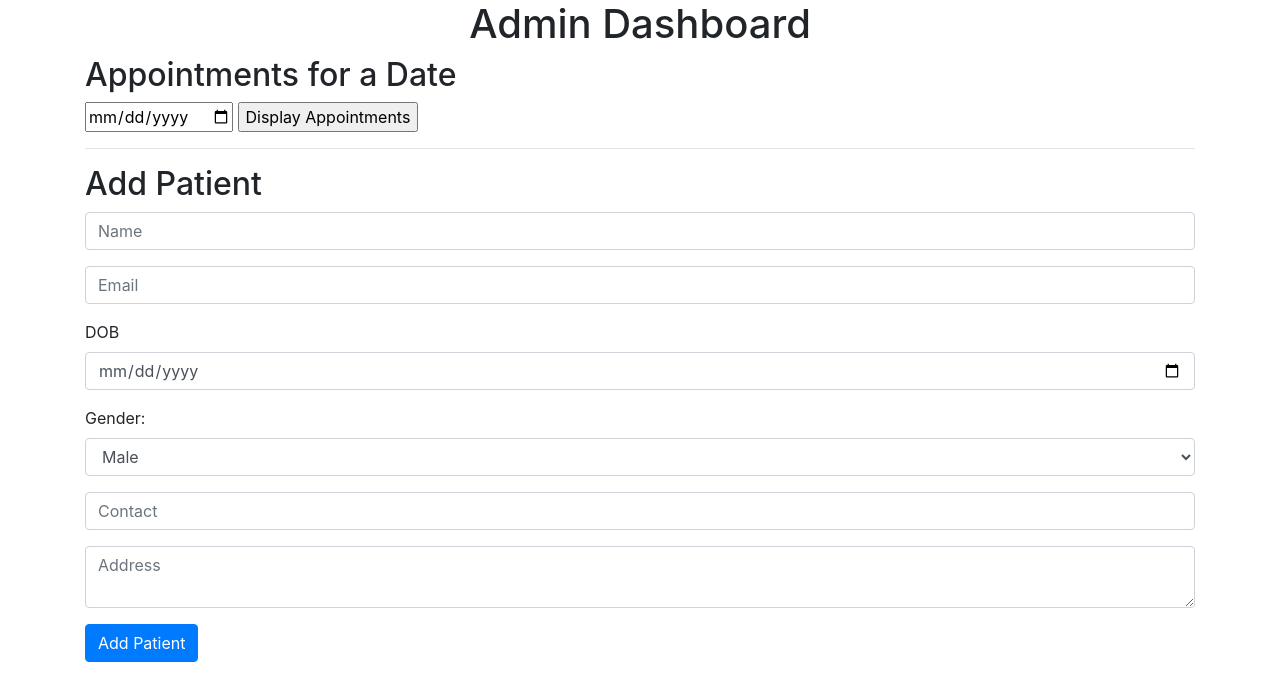
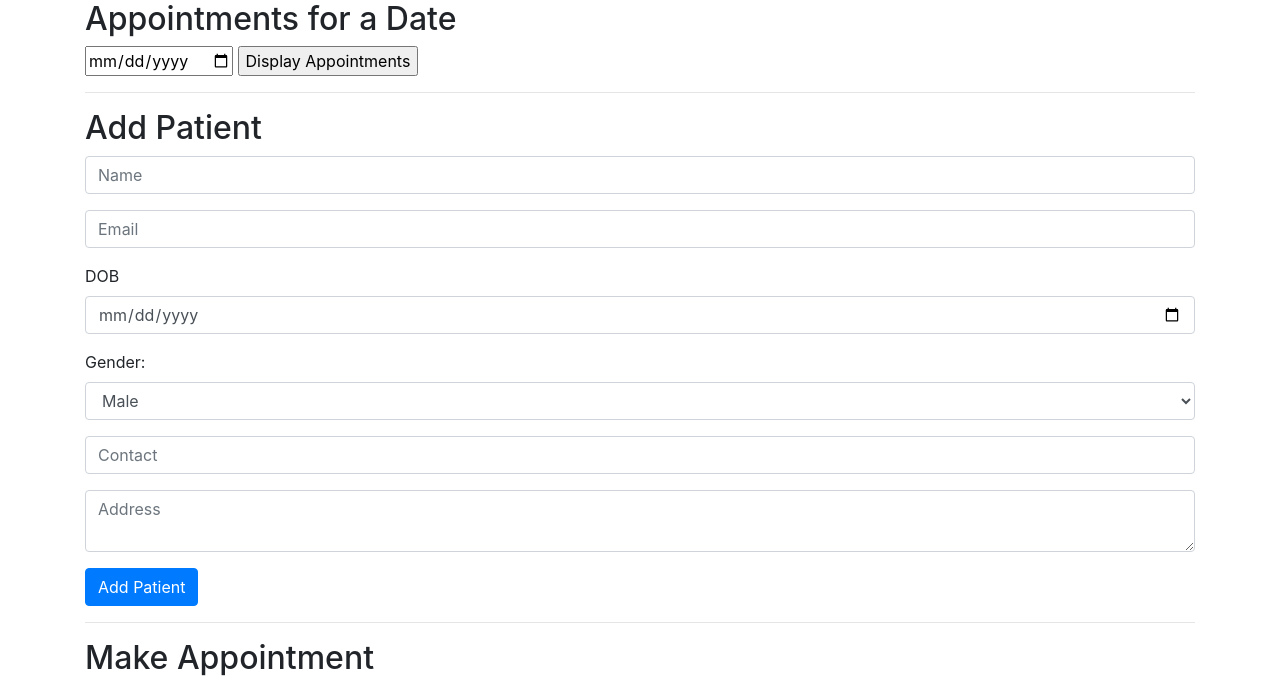
Before and after one commit to sakshamgupta912/Pathology-Lab, a PHP site: page /admin.php in a window 1280 px wide. Shown: the part 56-732 px from the top of the page. Run offline with PHP 8.4, Linux system fonts and the light colour scheme; the visitor is signed in with stand-in values (Sample User, id 1); data that the repository does not hold is empty.

Commit message:
minor change

```diff
--- a/admin.php
+++ b/admin.php
@@ -414,7 +414,6 @@ if (isset($_POST["delete_patient"])) {
         </div>
     </nav>
     <div class="container ">
-        <h1 style='text-align:center'>Admin Dashboard</h1>
         <h2>Appointments for a Date</h2>
         <form method="post">
             <input type="date" name="selected_date" required>
```
